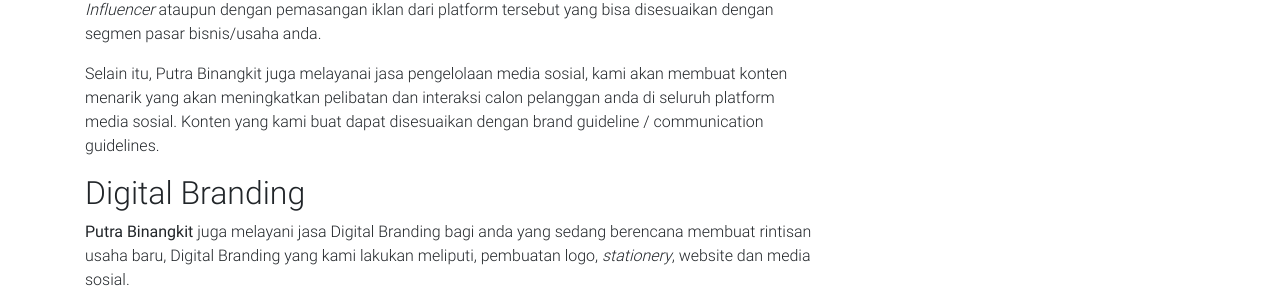
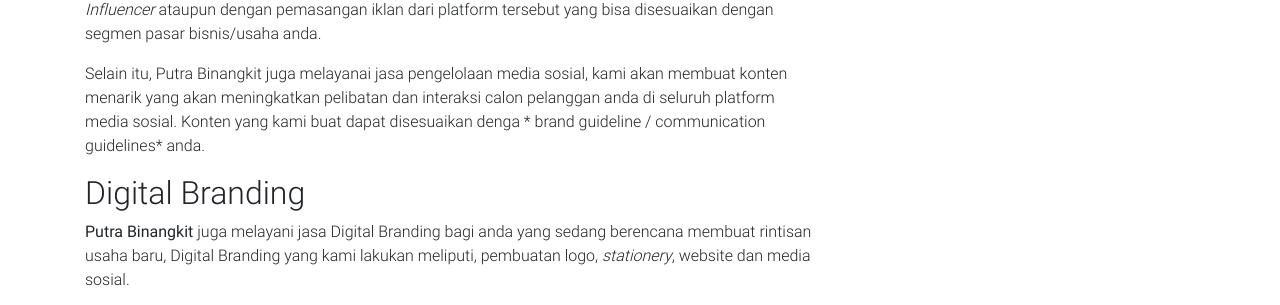
Before and after one commit to PutraBinangkit/putrabinangkit.github.io, a Jekyll site: the page built from website-internet-marketing.md, in a window 1280 px wide and 900 px high, scrolled down 2008 px. Shown: the part 196-501 px from the top of the window. Built offline with Jekyll 4.4.1, drawn with Linux system fonts in a browser that asks for light colours; some of the changed text lies outside the part shown.

Commit message:
Update website-internet-marketing.md

```diff
--- a/website-internet-marketing.md
+++ b/website-internet-marketing.md
@@ -6,46 +6,59 @@
 ## Website & Internet Marketing
 Dua hal yang sangat vital di era perkembangan teknologi dan informasi saat ini, tanpa dua hal tersebut besar kemungkinan bisnis anda akan tertinggal cukup jauh dibanding kompetitor anda yang telah memiki website sendiri dan melakukan promosi di Internet.
 
+
+
 ## Pembuatan & Penglolaan Website
 
 **Putra Binangkit** menawarkan layanan pembuatan dan pengelolaan website untuk seluruh lapisan masyarakat yang membutuhkan kepemilikan website, baik itu personal, bisnis maupun organisasi. Website yang kami buat selalu menggunakan sentuhan teknologi terbaru dengan desain yang modern dan bisa diakses dari berbagai perangkat, seperti *SmartPhone, SmartTV, Tablet* dan tentu saja komputer.
 
-### Wesbite Pribadi
+
+### Website Pribadi
 Yaitu website yang dibuat untuk kepentingan pribadi, pengguna layanan ini bisa seperti tokoh publik, politisi, fotografer, seniman, dll yang ingin mempunyai website pribadi yang bisa di akses dari seluruh penjuru dunia dengan isi yang beragama, entah itu tulisan, gambar, maupun video diri anda. Memiliki website pribadi dapat meningkatkan citra profesionalisme si pemiliknya, memberikan orang lain gambaran bahwa diri anda adalah seorang yang mengikuti perkembangan zaman.
+
 
 ### Website Korporasi / Organisasi
 Website ini diperuntukan bagi organisasi atau korporasi yang ingin memiliki website pribadi untuk sekedar menunjukan eksistensi di Internet atau juga digunakan secara optimal sebagai bagian dari program baranding dan promosi produk atau jasa yang dibuat oleh organisasi ataupun korporasi anda ke seluruh dunia atau target pasar anda.
 
 Layanan website korporasi atau organisasi ini sangat cocok untuk perusahaan nasional dan multinasional, grup musik, sekolah, universitas dan organisai-organisasi lainnya.
 
+
 ### e-Commerce / Toko Online
 Satu hal yang sangat penting hari ini adalah bertambah banyaknya pelanggan yang membeli sebuah produk atau jasa secara online, jadi akan sangat tertinggal jika anda tidak ikut menikmati perkembangan teknologi saat ini karena anda akan kehilangan pelanggan potensial yang jumlahnya tidak sedikit.
 
 Jika anda pemilik usaha yang menawarkan barang ataupun jasa di manapun lokasi anda berada, segeralah miliki situs *e-Commerce* / Toko Online anda pribadi, sehingga anda bisa sedikit banyak menambah pelanggan untuk produk atau jasa anda dari seluruh pelosok dunia.
+
+
 
 ## UKM GO Online !
 Sebagai bentuk dukungan kami terhadap pelaku rintisan Usaha Kecil Menengah (UKM), kami Putra Binangkit yang juga merupakan rintisan Usaha Kecil Menengah merasa perlu untuk memberikan dukungan dan keberpihakan terhadap para pelaku UKM lainnya, sebagai rasa kebersamaan, senasib dan sepenanggungan yang sedang beusaha dan bekerja keras untuk menjadikan kehidupan yang lebih baik di masa depan.
 
 Maka dengan itu kami menawarkan paket pembuatan website hemat, baik itu website profile usaha ataupu *e-Commerce* (Toko Online), website paket hemat ini tidak sedikitpun menurunkan kualitas layanan kami, website yang kami buat adalah website yang kompatibel dan bisa beradaptasi dengan perkembangan teknologi terkini, serat bisa dikases dari berbagai perangkat elektronik.
 
+
 ## Internet Marketing
 Memiliki website saja terkadang tidak cukup, diperlukan pemasaran untuk membuat website kita ramai dikunjungi dan produk atau layanan pada website kita dipesan oleh calon pelanggan.
 
 Kami, **Putra Binangkit** menawarkan jasa pemasaran / promosi di Internet untuk website anda, baik itu website yang anda pesan pada layanan kami ataupun website yang pesan dari pihak lain. Layanan Internet Marketing kami meliputi,
+
 
 ### Search Engine Marketing (SEM)
 Yaitu promosi pada mesin pencari seperti, Google, Yahoo, Bing, dll. *Search Engine Marketing* dapat dilakukan dengan dua cara yaitu melaui *Search Engine Optimization (SEO)* atau juga bisa menggunakaa layanan periklanan seperti AdWords. Dengan memesan layanan ini, website anda bisa berada di posisi atas / halaman depan pada kata kunci tertentu di sebuah mesin pencari sesuai dengan yang anda pesan.
 
 Layanan ini bergantung pada kesulitan kata kunci dan persaingan kompetitor, lamanya waktu dan jaminan tetap pada posisinya tidak bisa ditentukan.
 
+
 ### Social Media Marketing(SMM)
 Layanan promosi ini memanfaatkan platform media sosial seperti Facebook, Twitter, Youtube dan Google+. Bisnis / organisasi anda kan dibuatkan halaman khusus sesuai dengan nama bisnis /organisasi anda pada setiap platform media sosial tersebut. Promosi dilakukan dengan memanfaatkan *Influencer* ataupun dengan pemasangan iklan dari platform tersebut yang bisa disesuaikan dengan segmen pasar bisnis/usaha anda.
 
-Selain itu, Putra Binangkit juga melayanai jasa pengelolaan media sosial, kami akan membuat konten menarik yang akan meningkatkan pelibatan dan interaksi calon pelanggan anda di seluruh platform media sosial. Konten yang kami buat dapat disesuaikan dengan brand guideline / communication guidelines.
+Selain itu, Putra Binangkit juga melayanai jasa pengelolaan media sosial, kami akan membuat konten menarik yang akan meningkatkan pelibatan dan interaksi calon pelanggan anda di seluruh platform media sosial. Konten yang kami buat dapat disesuaikan denga * brand guideline / communication guidelines* anda.
+
+
 
 ## Digital Branding
 **Putra Binangkit** juga melayani jasa Digital Branding bagi anda yang sedang berencana membuat rintisan usaha baru, Digital Branding yang kami lakukan meliputi, pembuatan logo, *stationery*, website dan media sosial.
 
+
 Untuk memesan layanan tersebut anda bisa menghubungi kami melalui halaman kontak atau langsung hubungi kami melalui nomor telepon seperti yang tertera di website ini.
 
 Terimakasih, salam
```
